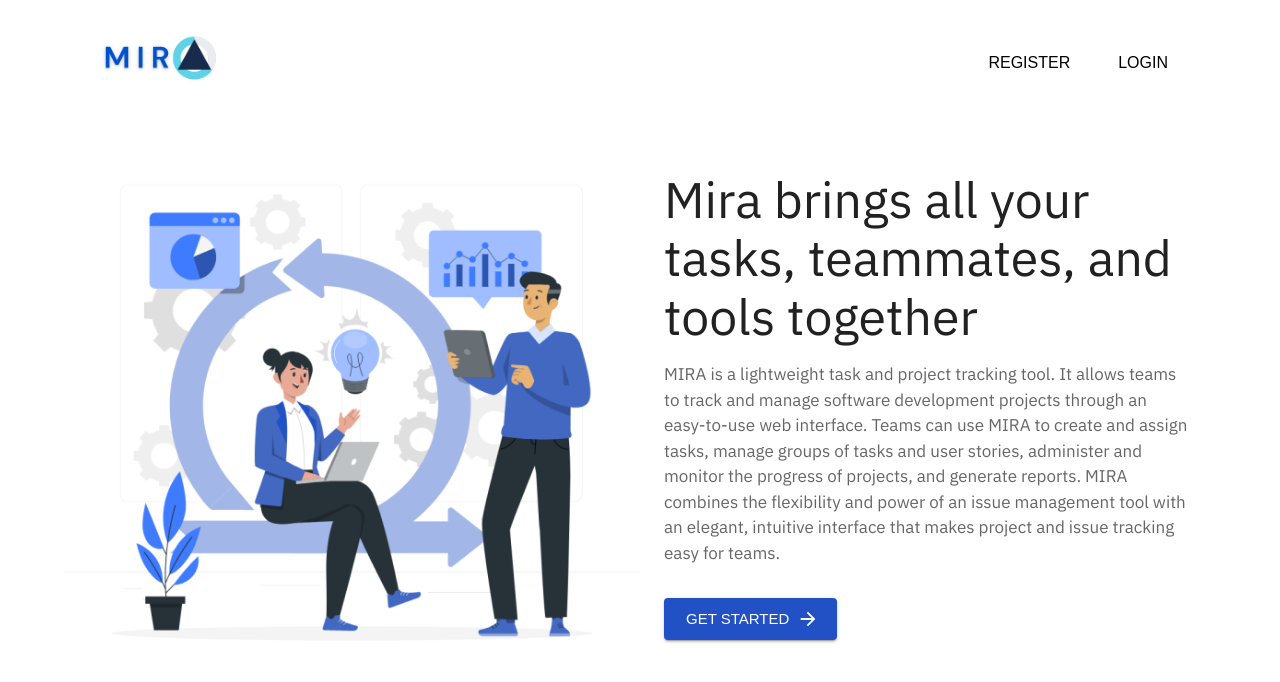
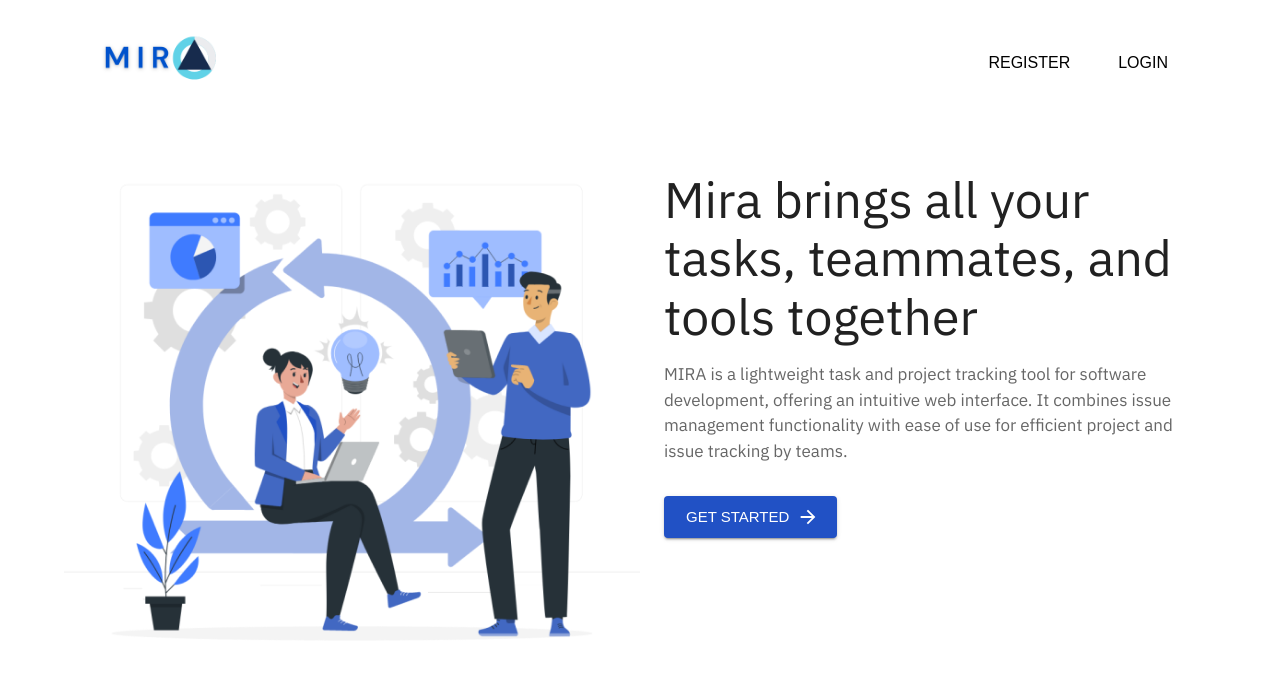
Before and after one commit to pesto-students/mira-frontend-mira, a React (Vite) app: page / in a window 1280 px wide. Shown: the top 682 px of the page. Built offline with nearby package versions, Linux system fonts and the light colour scheme; a web font is replaced by a local one.

Commit message:
mira overview

```diff
--- a/src/features/home/Hero.tsx
+++ b/src/features/home/Hero.tsx
@@ -28,11 +28,10 @@ function Hero() {
             color="text.secondary"
             fontWeight="normal"
           >
-            MIRA is a lightweight task and project tracking tool. It allows teams to track and manage software development projects through an easy-to-use web interface. Teams can use
-MIRA to create and assign tasks, manage groups of tasks and user stories, administer
-and monitor the progress of projects, and generate reports. MIRA combines the
-flexibility and power of an issue management tool with an elegant, intuitive interface that
-makes project and issue tracking easy for teams.
+            MIRA is a lightweight task and project tracking tool for software
+            development, offering an intuitive web interface. It combines issue
+            management functionality with ease of use for efficient project and
+            issue tracking by teams.
           </TypographyH2>
           <Button
             component={RouterLink}
```
